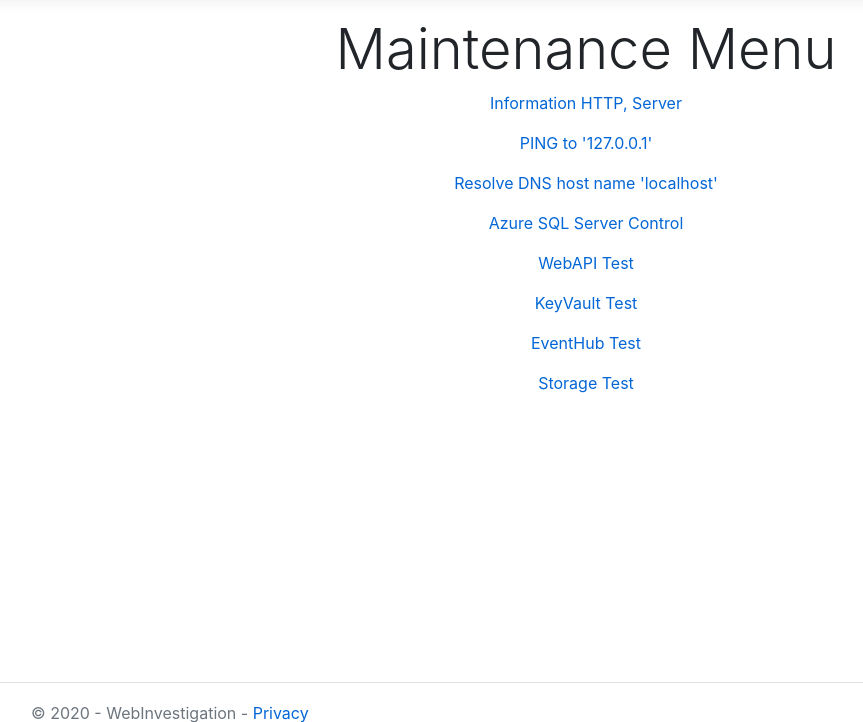
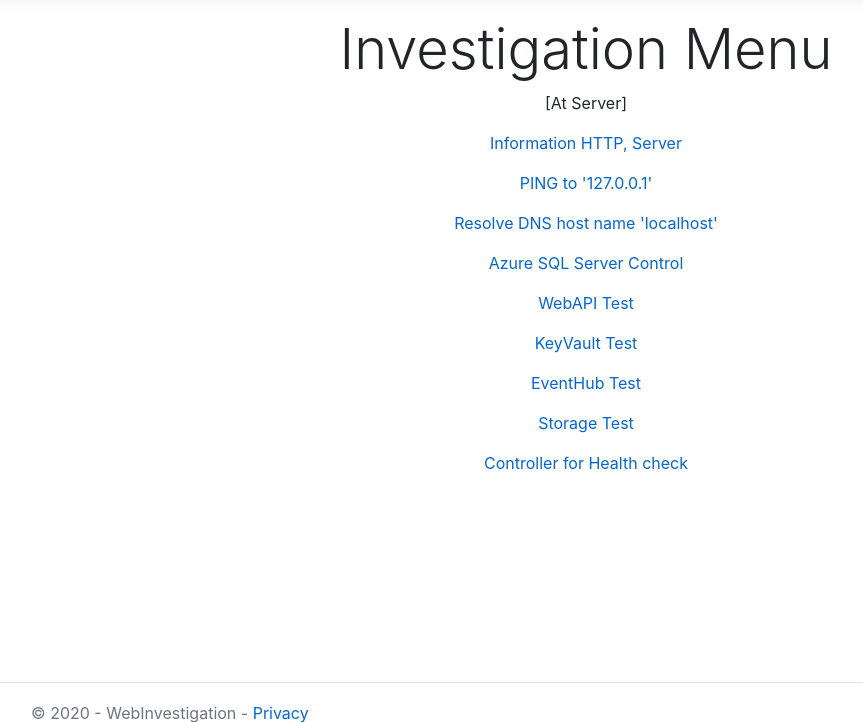
Before and after one commit to tmctono/WebInvestigation, an ASP.NET Core app: page / in a window 1280 px wide. Shown: the part 57-779 px from the top of the page, without its empty margins (54-917 px from the left). Run offline with ASP.NET Core 8, Linux system fonts and the light colour scheme; some libraries are stand-ins or nearby versions.

Commit message:
Add Controller for Health check

```diff
--- a/WebInvestigation/Views/Home/Index.cshtml
+++ b/WebInvestigation/Views/Home/Index.cshtml
@@ -3,7 +3,8 @@
 }
 
     <div class="text-center">
-        <h1 class="display-4">Maintenance Menu</h1>
+        <h1 class="display-4">Investigation Menu</h1>
+        <p>[At Server]</p>
         <p>
             @Html.ActionLink("Information HTTP, Server", "", "Info")
         </p>
@@ -34,4 +35,7 @@
         <p>
             @Html.ActionLink("Storage Test", "", "Storage")
         </p>
+        <p>
+            @Html.ActionLink("Controller for Health check", "", "Health")
+        </p>
     </div>
```
Also changed, not shown: WebInvestigation/Controllers/HealthController.cs (added, +16 -0 lines).
